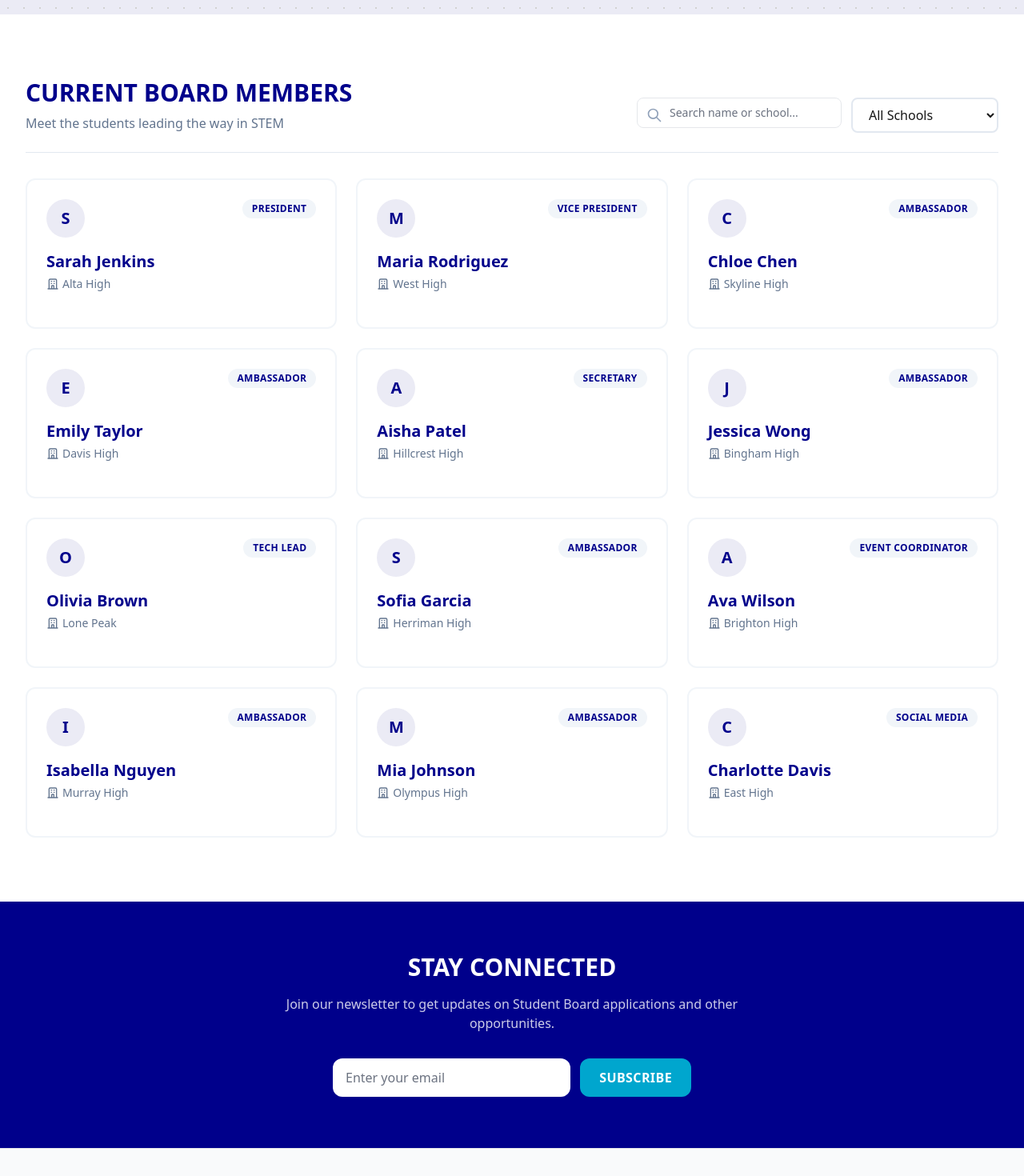
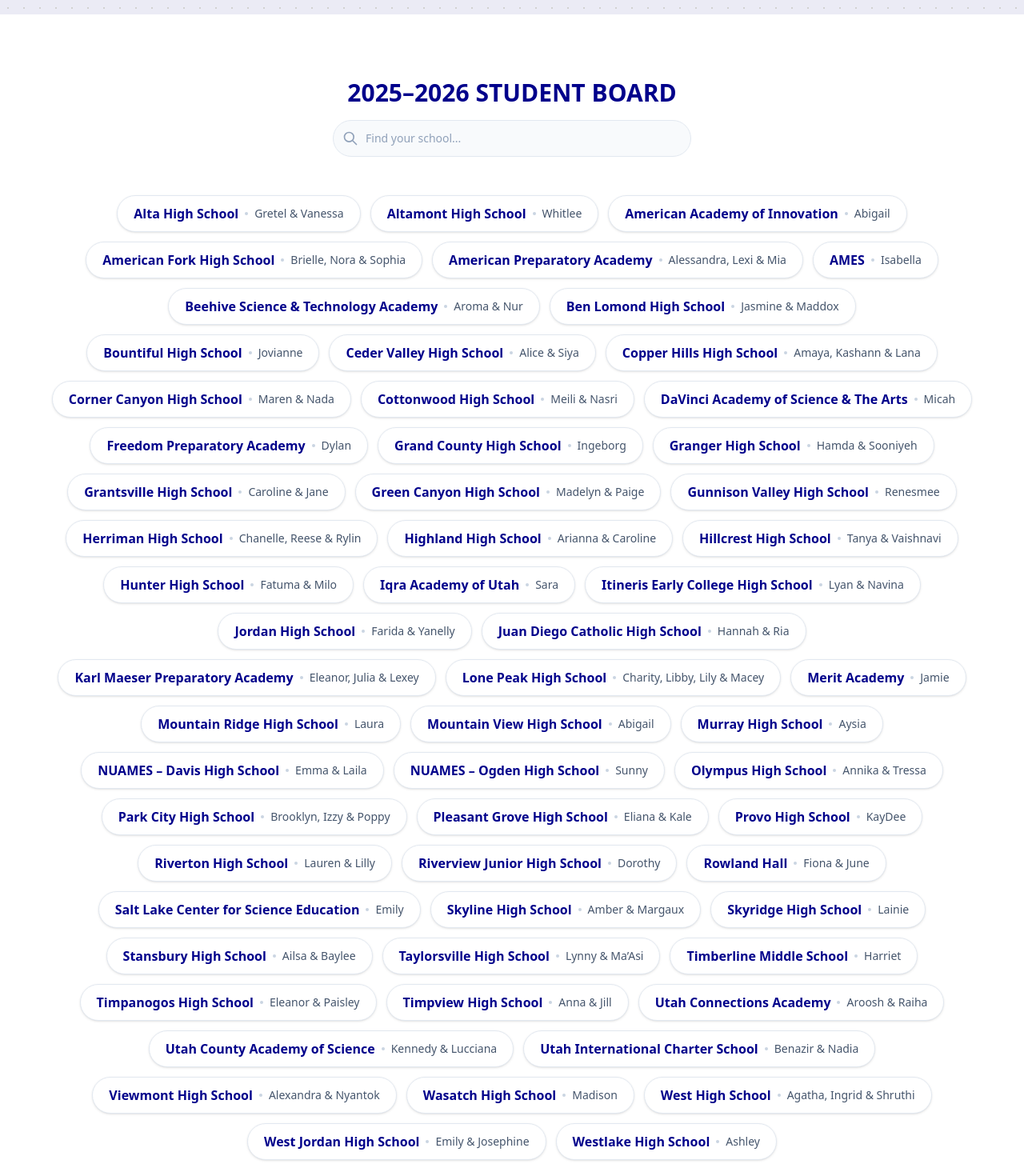
Before and after one commit to ryantetro/shetech, a Next.js app: page /students/leadership-board in a window 1280 px wide. Shown: the part 500-1970 px from the top of the page at 80% size. Built offline with nearby package versions, Linux system fonts and the light colour scheme.

Commit message:
Update Clubs, Leadership Board, and Explorer Day

```diff
--- a/src/app/students/clubs/page.tsx
+++ b/src/app/students/clubs/page.tsx
@@ -78,7 +78,7 @@ export default function ClubsPage() {
     { end: 200, label: 'Hands-on Tech', sublabel: 'Experiences', icon: '🔬' },
     { end: 150, label: 'Tech', sublabel: 'Companies', icon: '💻' },
     { end: 500, label: 'Industry', sublabel: 'Mentors', icon: '👩‍💼' },
-    { end: 2000, label: 'High School', sublabel: 'Girls', icon: '🎓' },
+    { end: 3500, label: 'High School', sublabel: 'Girls', icon: '🎓' },
   ];
 
   const stat1 = useCountUp(stats[0].end);
@@ -203,25 +203,28 @@ export default function ClubsPage() {
               </div>
             </AnimatedSection>
 
-            {/* Benefits Grid */}
-            <div className="grid grid-cols-1 md:grid-cols-2 lg:grid-cols-3 gap-6 max-w-6xl mx-auto">
+            {/* Benefits Grid - Sleek Minimalist */}
+            <div className="flex flex-wrap justify-center gap-x-12 gap-y-16 max-w-6xl mx-auto">
               {clubBenefits.map((benefit, index) => (
-                <AnimatedSection key={index} direction="up" delay={index * 100}>
-                  <div className="group relative bg-white rounded-xl p-8 border-2 border-slate-100 shadow-sm hover:shadow-xl hover:border-[#00008B] transition-all duration-300 h-full">
-                    {/* Icon */}
-                    <div className="w-16 h-16 rounded-full bg-[#E6E6FA] flex items-center justify-center text-3xl mb-6 group-hover:scale-110 transition-transform">
+                <AnimatedSection
+                  key={index}
+                  direction="up"
+                  delay={index * 100}
+                  className="w-full md:w-[calc(50%-1.5rem)] lg:w-[calc(33.33%-2rem)]"
+                >
+                  <div className="group cursor-default h-full">
+                    {/* Floating Icon */}
+                    <div className="text-5xl mb-6 transform transition-transform duration-300 group-hover:-translate-y-2 inline-block">
                       {benefit.icon}
                     </div>
 
-                    <h3 className="text-xl font-bold text-[#00008B] mb-3">
+                    <h3 className="text-2xl font-black text-[#00008B] mb-3 group-hover:text-[#BD1C81] transition-colors">
                       {benefit.title}
                     </h3>
-                    <p className="text-slate-600 leading-relaxed font-medium">
+
+                    <p className="text-slate-600 text-lg leading-relaxed font-medium border-l-4 border-transparent pl-0 group-hover:border-[#00A6CE] group-hover:pl-4 transition-all duration-300">
                       {benefit.description}
                     </p>
-
-                    {/* Decorative stripe */}
-                    <div className="absolute top-0 right-8 w-12 h-1 bg-[#BD1C81] rounded-b-md opacity-0 group-hover:opacity-100 transition-opacity"></div>
                   </div>
                 </AnimatedSection>
               ))}
--- a/src/app/students/explorer-day/page.tsx
+++ b/src/app/students/explorer-day/page.tsx
@@ -196,7 +196,7 @@ export default function ExplorerDayPage() {
                 </svg>
                 February 24, 2026
                 <span className="mx-2 opacity-50">|</span>
-                Utah Valley University
+                Mountain America Expo Center
               </div>
 
               {/* Description */}
@@ -237,7 +237,7 @@ export default function ExplorerDayPage() {
             <div className="grid grid-cols-1 md:grid-cols-3 gap-6 max-w-5xl mx-auto">
               {[
                 { label: "Date", value: "Feb 24, 2026", sub: "Mark your calendar", icon: "📅" },
-                { label: "Location", value: "Utah Valley University", sub: "Orem, Utah", icon: "📍" },
+                { label: "Location", value: "Mountain America Expo Center", sub: "Sandy, Utah", icon: "📍" },
                 { label: "Participants", value: "3,000+", sub: "High School Girls", icon: "👯‍♀️" }
               ].map((item, idx) => (
                 <div key={idx} className="bg-white p-6 rounded-2xl shadow-xl border border-slate-100 flex items-center gap-4 transform hover:-translate-y-1 transition-transform duration-300">
--- a/src/app/students/leadership-board/page.tsx
+++ b/src/app/students/leadership-board/page.tsx
@@ -1,13 +1,8 @@
 'use client';
 
 import React, { useState, useEffect } from 'react';
-import Link from 'next/link';
 import { Header, Footer } from '@/components/layout';
 import { AnimatedSection, Button, StickerHeader, GraphPaperBackground } from '@/components/ui';
-
-export default function LeadershipBoardPage() {
-  const [searchTerm, setSearchTerm] = useState('');
-  const [selectedSchool, setSelectedSchool] = useState('All Schools');
 
 // Helper function to animate numbers
 function useCountUp(end: number, duration: number = 2000) {
@@ -28,34 +23,80 @@ export default function LeadershipBoardPage() {
   return count;
 }
 
+export default function LeadershipBoardPage() {
+  const [searchTerm, setSearchTerm] = useState('');
+
   const stat1 = useCountUp(100);
   const stat2 = useCountUp(56);
-  const stat3 = useCountUp(2000);
+  const stat3 = useCountUp(3500); // Updated to 3500+
 
-  // Mock Data for Board Members
-  const boardMembers = [
-    { name: 'Sarah Jenkins', school: 'Alta High', role: 'President', grade: '12th' },
-    { name: 'Maria Rodriguez', school: 'West High', role: 'Vice President', grade: '11th' },
-    { name: 'Chloe Chen', school: 'Skyline High', role: 'Ambassador', grade: '12th' },
-    { name: 'Emily Taylor', school: 'Davis High', role: 'Ambassador', grade: '11th' },
-    { name: 'Aisha Patel', school: 'Hillcrest High', role: 'Secretary', grade: '12th' },
-    { name: 'Jessica Wong', school: 'Bingham High', role: 'Ambassador', grade: '10th' },
-    { name: 'Olivia Brown', school: 'Lone Peak', role: 'Tech Lead', grade: '12th' },
-    { name: 'Sofia Garcia', school: 'Herriman High', role: 'Ambassador', grade: '11th' },
-    { name: 'Ava Wilson', school: 'Brighton High', role: 'Event Coordinator', grade: '12th' },
-    { name: 'Isabella Nguyen', school: 'Murray High', role: 'Ambassador', grade: '11th' },
-    { name: 'Mia Johnson', school: 'Olympus High', role: 'Ambassador', grade: '10th' },
-    { name: 'Charlotte Davis', school: 'East High', role: 'Social Media', grade: '12th' },
+  // 2025–2026 Student Board Data
+  const boardData = [
+    { school: "Alta High School", students: "Gretel & Vanessa" },
+    { school: "Altamont High School", students: "Whitlee" },
+    { school: "American Academy of Innovation", students: "Abigail" },
+    { school: "American Fork High School", students: "Brielle, Nora & Sophia" },
+    { school: "American Preparatory Academy", students: "Alessandra, Lexi & Mia" },
+    { school: "AMES", students: "Isabella" },
+    { school: "Beehive Science & Technology Academy", students: "Aroma & Nur" },
+    { school: "Ben Lomond High School", students: "Jasmine & Maddox" },
+    { school: "Bountiful High School", students: "Jovianne" },
+    { school: "Ceder Valley High School", students: "Alice & Siya" },
+    { school: "Copper Hills High School", students: "Amaya, Kashann & Lana" },
+    { school: "Corner Canyon High School", students: "Maren & Nada" },
+    { school: "Cottonwood High School", students: "Meili & Nasri" },
+    { school: "DaVinci Academy of Science & The Arts", students: "Micah" },
+    { school: "Freedom Preparatory Academy", students: "Dylan" },
+    { school: "Grand County High School", students: "Ingeborg" },
+    { school: "Granger High School", students: "Hamda & Sooniyeh" },
+    { school: "Grantsville High School", students: "Caroline & Jane" },
+    { school: "Green Canyon High School", students: "Madelyn & Paige" },
+    { school: "Gunnison Valley High School", students: "Renesmee" },
+    { school: "Herriman High School", students: "Chanelle, Reese & Rylin" },
+    { school: "Highland High School", students: "Arianna & Caroline" },
+    { school: "Hillcrest High School", students: "Tanya & Vaishnavi" },
+    { school: "Hunter High School", students: "Fatuma & Milo" },
+    { school: "Iqra Academy of Utah", students: "Sara" },
+    { school: "Itineris Early College High School", students: "Lyan & Navina" },
+    { school: "Jordan High School", students: "Farida & Yanelly" },
+    { school: "Juan Diego Catholic High School", students: "Hannah & Ria" },
+    { school: "Karl Maeser Preparatory Academy", students: "Eleanor, Julia & Lexey" },
+    { school: "Lone Peak High School", students: "Charity, Libby, Lily & Macey" },
+    { school: "Merit Academy", students: "Jamie" },
+    { school: "Mountain Ridge High School", students: "Laura" },
+    { school: "Mountain View High School", students: "Abigail" },
+    { school: "Murray High School", students: "Aysia" },
+    { school: "NUAMES – Davis High School", students: "Emma & Laila" },
+    { school: "NUAMES – Ogden High School", students: "Sunny" },
+    { school: "Olympus High School", students: "Annika & Tressa" },
+    { school: "Park City High School", students: "Brooklyn, Izzy & Poppy" },
+    { school: "Pleasant Grove High School", students: "Eliana & Kale" },
+    { school: "Provo High School", students: "KayDee" },
+    { school: "Riverton High School", students: "Lauren & Lilly" },
+    { school: "Riverview Junior High School", students: "Dorothy" },
+    { school: "Rowland Hall", students: "Fiona & June" },
+    { school: "Salt Lake Center for Science Education", students: "Emily" },
+    { school: "Skyline High School", students: "Amber & Margaux" },
+    { school: "Skyridge High School", students: "Lainie" },
+    { school: "Stansbury High School", students: "Ailsa & Baylee" },
+    { school: "Taylorsville High School", students: "Lynny & Ma’Asi" },
+    { school: "Timberline Middle School", students: "Harriet" },
+    { school: "Timpanogos High School", students: "Eleanor & Paisley" },
+    { school: "Timpview High School", students: "Anna & Jill" },
+    { school: "Utah Connections Academy", students: "Aroosh & Raiha" },
+    { school: "Utah County Academy of Science", students: "Kennedy & Lucciana" },
+    { school: "Utah International Charter School", students: "Benazir & Nadia" },
+    { school: "Viewmont High School", students: "Alexandra & Nyantok" },
+    { school: "Wasatch High School", students: "Madison" },
+    { school: "West High School", students: "Agatha, Ingrid & Shruthi" },
+    { school: "West Jordan High School", students: "Emily & Josephine" },
+    { school: "Westlake High School", students: "Ashley" }
   ];
 
-  const schools = ['All Schools', ...Array.from(new Set(boardMembers.map(m => m.school))).sort()];
-
-  const filteredMembers = boardMembers.filter(member => {
-    const matchesSearch = member.name.toLowerCase().includes(searchTerm.toLowerCase()) ||
-      member.school.toLowerCase().includes(searchTerm.toLowerCase());
-    const matchesSchool = selectedSchool === 'All Schools' || member.school === selectedSchool;
-    return matchesSearch && matchesSchool;
-  });
+  const filteredData = boardData.filter(item =>
+    item.school.toLowerCase().includes(searchTerm.toLowerCase()) ||
+    item.students.toLowerCase().includes(searchTerm.toLowerCase())
+  );
 
   return (
     <div className="min-h-screen flex flex-col bg-white">
@@ -122,19 +163,13 @@ export default function LeadershipBoardPage() {
           </div>
         </section>
 
-        {/* Board Members Directory */}
+        {/* Board Members Directory - PILL DESIGN */}
         <section className="py-16 sm:py-20 bg-white">
           <div className="container mx-auto px-4 sm:px-6 lg:px-8">
             <AnimatedSection direction="up" delay={0}>
-              <div className="flex flex-col md:flex-row justify-between items-end mb-8 gap-4 border-b border-slate-200 pb-6">
-                <div>
-                  <h2 className="text-3xl font-black text-[#00008B] uppercase mb-2">Current Board Members</h2>
-                  <p className="text-slate-500 font-medium">Meet the students leading the way in STEM</p>
-                </div>
-
-                {/* Search & Filter */}
-                <div className="flex flex-col sm:flex-row gap-3 w-full md:w-auto">
-                  <div className="relative">
+              <div className="text-center mb-12">
+                <h2 className="text-3xl font-black text-[#00008B] uppercase mb-4">2025–2026 Student Board</h2>
+                <div className="w-full max-w-md mx-auto relative">
                   <div className="absolute inset-y-0 left-0 pl-3 flex items-center pointer-events-none">
                     <svg className="h-5 w-5 text-slate-400" fill="none" viewBox="0 0 24 24" stroke="currentColor">
                       <path strokeLinecap="round" strokeLinejoin="round" strokeWidth={2} d="M21 21l-6-6m2-5a7 7 0 11-14 0 7 7 0 0114 0z" />
@@ -142,63 +177,40 @@ export default function LeadershipBoardPage() {
                   </div>
                   <input
                     type="text"
-                      className="pl-10 w-full sm:w-64 bg-white border border-gray-200 rounded-lg px-4 py-2 text-sm text-gray-900 placeholder:text-gray-500 focus:border-violet-500 focus:ring-2 focus:ring-violet-500/20 transition-all"
-                      placeholder="Search name or school..."
+                    className="pl-10 w-full bg-slate-50 border border-slate-200 rounded-full px-6 py-3 text-sm text-slate-700 placeholder:text-slate-400 focus:border-[#00008B] focus:ring-2 focus:ring-[#00008B]/20 transition-all outline-none"
+                    placeholder="Find your school..."
                     value={searchTerm}
                     onChange={(e) => setSearchTerm(e.target.value)}
                   />
                 </div>
-
-                  <select
-                    className="pl-4 pr-8 py-2 border-2 border-slate-200 rounded-lg focus:border-[#00008B] focus:ring-0 bg-white"
-                    value={selectedSchool}
-                    onChange={(e) => setSelectedSchool(e.target.value)}
-                  >
-                    {schools.map(school => (
-                      <option key={school} value={school}>{school}</option>
-                    ))}
-                  </select>
-                </div>
               </div>
 
-              {/* Members Grid */}
-              <div className="grid grid-cols-1 sm:grid-cols-2 lg:grid-cols-3 gap-6">
-                {filteredMembers.map((member, index) => (
+              {/* Members Pill Cloud */}
+              <div className="flex flex-wrap gap-3 justify-center max-w-6xl mx-auto">
+                {filteredData.map((item, index) => (
                   <div
                     key={index}
-                    className="group bg-white rounded-xl p-6 border-2 border-slate-100 hover:border-[#00008B] hover:shadow-lg transition-all duration-300"
+                    className="inline-flex items-center px-5 py-2.5 bg-white rounded-full border border-slate-200 shadow-sm hover:border-[#00A6CE] hover:shadow-md transition-all duration-300 group cursor-default select-none"
                   >
-                    <div className="flex items-start justify-between mb-4">
-                      <div className="w-12 h-12 rounded-full bg-[#EBEBF5] flex items-center justify-center text-xl font-bold text-[#00008B]">
-                        {member.name.charAt(0)}
-                      </div>
-                      <span className="px-3 py-1 bg-slate-100 text-[#00008B] text-xs font-bold uppercase tracking-wide rounded-full">
-                        {member.role}
+                    <span className="font-bold text-[#00008B] mr-2 group-hover:text-[#00A6CE] transition-colors">
+                      {item.school}
+                    </span>
+                    <div className="w-1 h-1 rounded-full bg-slate-300 mr-2"></div>
+                    <span className="text-slate-600 font-medium text-sm">
+                      {item.students}
                     </span>
                   </div>
+                ))}
 
-                    <h3 className="text-xl font-bold text-[#00008B] mb-1 group-hover:text-[#BD1C81] transition-colors">{member.name}</h3>
-                    <div className="flex items-center text-slate-500 text-sm mb-4 font-medium">
-                      <svg className="w-4 h-4 mr-1" fill="none" stroke="currentColor" viewBox="0 0 24 24">
-                        <path strokeLinecap="round" strokeLinejoin="round" strokeWidth={2} d="M19 21V5a2 2 0 00-2-2H7a2 2 0 00-2 2v16m14 0h2m-2 0h-5m-9 0H3m2 0h5M9 7h1m-1 4h1m4-4h1m-1 4h1m-5 10v-5a1 1 0 011-1h2a1 1 0 011 1v5m-4 0h4" />
-                      </svg>
-                      {member.school}
+                {filteredData.length === 0 && (
+                  <div className="text-slate-400 py-10">No matches found.</div>
+                )}
               </div>
-                    <div className="w-full h-1 bg-[#BD1C81] transform scale-x-0 group-hover:scale-x-100 transition-transform origin-left"></div>
-                  </div>
-                ))}
-              </div>
-
-              {filteredMembers.length === 0 && (
-                <div className="text-center py-12 text-slate-400">
-                  No board members found matching your search.
-                </div>
-              )}
             </AnimatedSection>
           </div>
         </section>
 
-        {/* Newsletter Signup (Legacy Section, updated visually) */}
+        {/* Newsletter Signup */}
         <section className="py-16 bg-[#00008B]">
           <div className="container mx-auto px-4 text-center">
             <h2 className="text-3xl font-black text-white mb-4 uppercase">Stay Connected</h2>
@@ -209,7 +221,7 @@ export default function LeadershipBoardPage() {
               <input
                 type="email"
                 placeholder="Enter your email"
-                className="flex-1 px-4 py-3 rounded-xl border-0 focus:ring-2 focus:ring-[#BD1C81] bg-white text-gray-900 placeholder:text-gray-500"
+                className="flex-1 px-4 py-3 rounded-xl border-0 focus:ring-2 focus:ring-[#BD1C81] bg-white text-gray-900 placeholder:text-gray-500 outline-none"
               />
               <Button className="bg-[#00A6CE] hover:bg-[#0086a6] text-white px-6 py-3 rounded-xl font-bold uppercase tracking-wide border-0 cursor-pointer">
                 Subscribe
```
Lines whose indentation alone changed are shown as unchanged.
